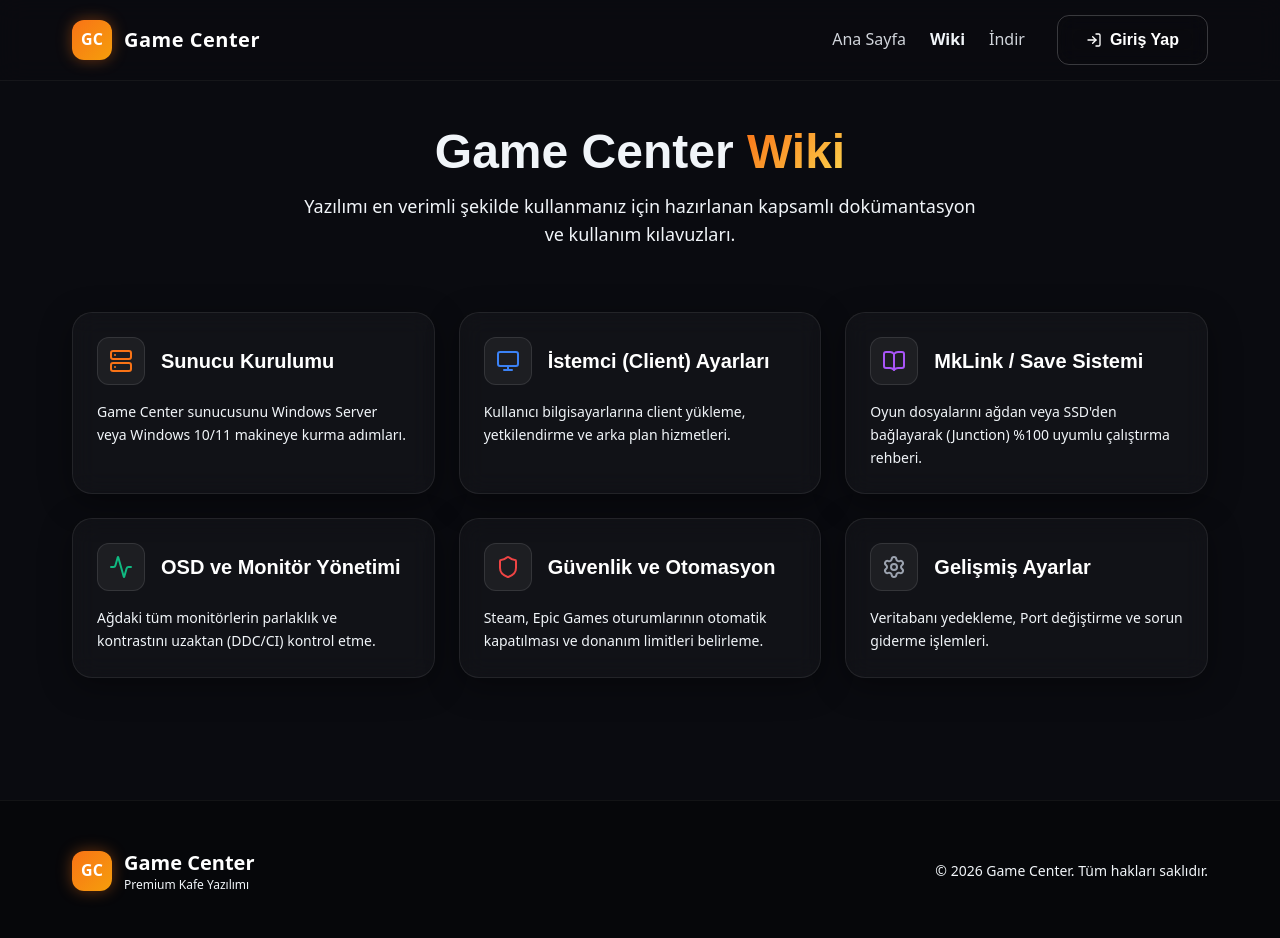
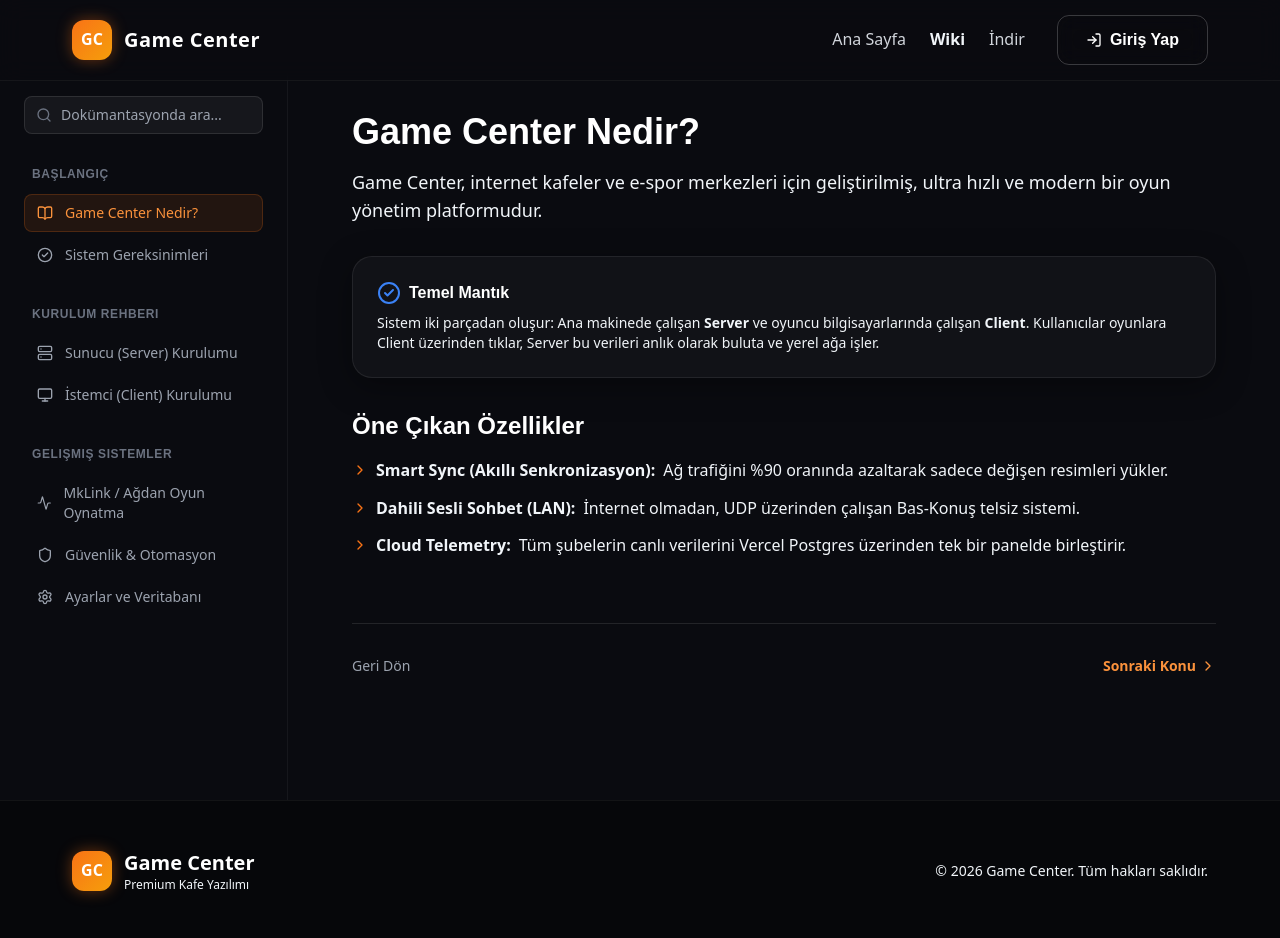
Before and after one commit to rcpdkc/gamecenter-website, a React (Vite) app: page /wiki in a window 1280 px wide. Shown: the top 938 px of the page. Built offline with nearby package versions, Linux system fonts and the light colour scheme.

Commit message:
feat: Redesign Wiki page to professional GitBook layout

```diff
--- a/src/pages/Wiki.jsx
+++ b/src/pages/Wiki.jsx
@@ -1,49 +1,239 @@
-import { BookOpen, Server, Monitor, Shield, Settings, Activity } from 'lucide-react';
+import React, { useState } from 'react';
+import { BookOpen, Server, Monitor, Shield, Settings, Activity, Search, ChevronRight, Menu, Terminal, AlertTriangle, CheckCircle2 } from 'lucide-react';
+
+// --- WIKI CONTENT DATA ---
+const WIKI_STRUCTURE = [
+  {
+    section: "Başlangıç",
+    items: [
+      { id: "intro", title: "Game Center Nedir?", icon: <BookOpen size={16} /> },
+      { id: "requirements", title: "Sistem Gereksinimleri", icon: <CheckCircle2 size={16} /> },
+    ]
+  },
+  {
+    section: "Kurulum Rehberi",
+    items: [
+      { id: "server-setup", title: "Sunucu (Server) Kurulumu", icon: <Server size={16} /> },
+      { id: "client-setup", title: "İstemci (Client) Kurulumu", icon: <Monitor size={16} /> },
+    ]
+  },
+  {
+    section: "Gelişmiş Sistemler",
+    items: [
+      { id: "mklink", title: "MkLink / Ağdan Oyun Oynatma", icon: <Activity size={16} /> },
+      { id: "security", title: "Güvenlik & Otomasyon", icon: <Shield size={16} /> },
+      { id: "config", title: "Ayarlar ve Veritabanı", icon: <Settings size={16} /> },
+    ]
+  }
+];
+
+const WIKI_ARTICLES = {
+  "intro": (
+    <div className="animate-fade-in-up">
+      <h1 className="text-4xl font-bold text-white mb-4">Game Center Nedir?</h1>
+      <p className="text-lg text-muted mb-8">
+        Game Center, internet kafeler ve e-spor merkezleri için geliştirilmiş, ultra hızlı ve modern bir oyun yönetim platformudur.
+      </p>
+
+      <div className="glass-panel p-6 mb-8 border-l-4 border-l-blue-500">
+        <h3 className="text-white font-bold mb-2 flex items-center gap-2"><CheckCircle2 className="text-blue-500" /> Temel Mantık</h3>
+        <p className="text-muted text-sm">
+          Sistem iki parçadan oluşur: Ana makinede çalışan <strong>Server</strong> ve oyuncu bilgisayarlarında çalışan <strong>Client</strong>.
+          Kullanıcılar oyunlara Client üzerinden tıklar, Server bu verileri anlık olarak buluta ve yerel ağa işler.
+        </p>
+      </div>
+
+      <h2 className="text-2xl font-bold text-white mb-4 mt-8">Öne Çıkan Özellikler</h2>
+      <ul className="list-none space-y-3 text-muted">
+        <li className="flex items-start gap-2"><ChevronRight className="text-orange-500 shrink-0 mt-1" size={16} /> <strong>Smart Sync (Akıllı Senkronizasyon):</strong> Ağ trafiğini %90 oranında azaltarak sadece değişen resimleri yükler.</li>
+        <li className="flex items-start gap-2"><ChevronRight className="text-orange-500 shrink-0 mt-1" size={16} /> <strong>Dahili Sesli Sohbet (LAN):</strong> İnternet olmadan, UDP üzerinden çalışan Bas-Konuş telsiz sistemi.</li>
+        <li className="flex items-start gap-2"><ChevronRight className="text-orange-500 shrink-0 mt-1" size={16} /> <strong>Cloud Telemetry:</strong> Tüm şubelerin canlı verilerini Vercel Postgres üzerinden tek bir panelde birleştirir.</li>
+      </ul>
+    </div>
+  ),
+  "requirements": (
+    <div className="animate-fade-in-up">
+      <h1 className="text-4xl font-bold text-white mb-4">Sistem Gereksinimleri</h1>
+      <p className="text-lg text-muted mb-8">Uygulamanın sorunsuz çalışması için hem Server hem de Client makinelerin belirli donanım seviyesinde olması gerekir.</p>
+
+      <div className="grid grid-cols-1 md:grid-cols-2 gap-6 mb-8">
+        <div className="glass-panel p-6">
+          <h3 className="text-xl font-bold text-white mb-4 border-b border-white/10 pb-2">Sunucu (Server)</h3>
+          <ul className="space-y-2 text-muted text-sm">
+            <li><strong>İşletim Sistemi:</strong> Windows 10/11 veya Windows Server 2019+</li>
+            <li><strong>İşlemci:</strong> Minimum 4 Çekirdek (Intel i5 / Ryzen 5)</li>
+            <li><strong>RAM:</strong> 16 GB veya üzeri (Önbellekleme için)</li>
+            <li><strong>Ağ:</strong> 1 Gbps veya 10 Gbps Yerel Ağ Bağlantısı</li>
+          </ul>
+        </div>
+        <div className="glass-panel p-6">
+          <h3 className="text-xl font-bold text-white mb-4 border-b border-white/10 pb-2">İstemci (Client)</h3>
+          <ul className="space-y-2 text-muted text-sm">
+            <li><strong>İşletim Sistemi:</strong> Windows 10/11 (64-bit)</li>
+            <li><strong>İşlemci:</strong> Çift Çekirdekli herhangi bir CPU</li>
+            <li><strong>RAM:</strong> 4 GB RAM (Uygulama ortalama 50MB kullanır)</li>
+            <li><strong>Ağ:</strong> 1 Gbps Yerel Ağ Bağlantısı</li>
+          </ul>
+        </div>
+      </div>
+
+      <div className="bg-orange-500/10 border border-orange-500/30 p-4 rounded-lg flex items-start gap-3">
+        <AlertTriangle className="text-orange-500 shrink-0 mt-1" size={20} />
+        <div>
+          <h4 className="text-orange-400 font-bold mb-1">Güvenlik Duvarı Uyarısı</h4>
+          <p className="text-orange-400/80 text-sm">Sunucu kurulumu sırasında Windows Güvenlik Duvarı'ndan (Firewall) TCP 5000 ve UDP 5001 portlarına izin verdiğinizden emin olun.</p>
+        </div>
+      </div>
+    </div>
+  ),
+  "server-setup": (
+    <div className="animate-fade-in-up">
+      <h1 className="text-4xl font-bold text-white mb-4">Sunucu Kurulumu</h1>
+      <p className="text-lg text-muted mb-8">Game Center'ın kalbi olan Sunucu (Server) yazılımının ana makineye kurulması.</p>
+
+      <h2 className="text-2xl font-bold text-white mb-4 mt-8">1. Setup Dosyasını İndirin</h2>
+      <p className="text-muted mb-4">Download sayfasından "Server Installer" paketini indirin. Inno Setup ile hazırlanan bu paket tüm bağımlılıkları içerir.</p>
+
+      <h2 className="text-2xl font-bold text-white mb-4 mt-8">2. Kurulumu Başlatın</h2>
+      <div className="bg-[#050608] border border-white/10 rounded-lg p-4 font-mono text-sm text-green-400 mb-6">
+        <div className="flex items-center gap-2 mb-2 text-gray-500 border-b border-white/10 pb-2">
+          <Terminal size={14} /> Terminal
+        </div>
+        <p>1. GameCenter_Setup_v1.0.exe'yi Yönetici Olarak Çalıştırın</p>
+        <p>2. Kurulum dizinini seçin (Önerilen: D:\GameCenter_Server)</p>
+        <p>3. Kurulum bitince "Veritabanını Başlat" tikini işaretleyin.</p>
+      </div>
+
+      <div className="glass-panel p-6 border-l-4 border-l-emerald-500">
+         <h3 className="text-emerald-400 font-bold mb-2">Kurulum Sonrası İlk Çalıştırma</h3>
+         <p className="text-muted text-sm">Sunucu ilk açıldığında `gameserver.db` SQLite veritabanını otomatik oluşturur ve "admin" kullanıcısını tanımlar. Varsayılan şifre: <strong>admin</strong></p>
+      </div>
+    </div>
+  ),
+  "mklink": (
+    <div className="animate-fade-in-up">
+      <h1 className="text-4xl font-bold text-white mb-4">MkLink Sistemi (Smart Junction)</h1>
+      <p className="text-lg text-muted mb-8">Ağ üzerindeki oyun dosyalarını, sanki kullanıcının C:\ diski içindeymiş gibi gösteren sihirli otomasyon.</p>
+
+      <p className="text-muted mb-6">
+        Özellikle Riot Games, Epic Games ve Save dosyaları C:\Users\AppData gibi spesifik dizinlerde çalışmaya programlanmıştır. Game Center, oyuna girilmeden saniyeler önce ağdaki bir klasörü veya DeepFreeze kurulu diski MkLink (Junction) ile yerel diske bağlar.
+      </p>
+
+      <h2 className="text-2xl font-bold text-white mb-4 mt-8">Örnek MkLink Kullanımı</h2>
+      <div className="bg-[#050608] border border-white/10 rounded-lg overflow-hidden mb-6">
+         <div className="bg-white/5 px-4 py-2 text-xs font-bold text-gray-400 border-b border-white/10">KOMUT SATIRI MANTIĞI</div>
+         <div className="p-4 font-mono text-sm text-blue-400">
+           <span className="text-gray-500"># Arka planda Client şu komutu çalıştırır:</span><br/>
+           mklink /J "C:\Users\Player\AppData\Local\Riot Games" "\\192.168.1.100\Oyunlar\Riot_AppData"
+         </div>
+      </div>
+
+      <p className="text-muted mb-4">
+        Server üzerinden "Eklentiler" menüsüne girip <strong>MkLink</strong> profillerini yönetebilir ve oyunlara özel şablonlar atayabilirsiniz.
+      </p>
+    </div>
+  )
+};
+
+// Fallback for empty ones
+const getArticle = (id) => WIKI_ARTICLES[id] || (
+  <div className="animate-fade-in-up">
+    <h1 className="text-4xl font-bold text-white mb-4">İçerik Hazırlanıyor</h1>
+    <p className="text-muted">Bu dokümantasyon sayfası henüz yazılmadı. Lütfen daha sonra tekrar kontrol edin.</p>
+  </div>
+);
+
 
 const Wiki = () => {
-  const categories = [
-    { icon: <Server className="text-orange-500" />, title: "Sunucu Kurulumu", desc: "Game Center sunucusunu Windows Server veya Windows 10/11 makineye kurma adımları." },
-    { icon: <Monitor className="text-blue-500" />, title: "İstemci (Client) Ayarları", desc: "Kullanıcı bilgisayarlarına client yükleme, yetkilendirme ve arka plan hizmetleri." },
-    { icon: <BookOpen className="text-purple-500" />, title: "MkLink / Save Sistemi", desc: "Oyun dosyalarını ağdan veya SSD'den bağlayarak (Junction) %100 uyumlu çalıştırma rehberi." },
-    { icon: <Activity className="text-emerald-500" />, title: "OSD ve Monitör Yönetimi", desc: "Ağdaki tüm monitörlerin parlaklık ve kontrastını uzaktan (DDC/CI) kontrol etme." },
-    { icon: <Shield className="text-red-500" />, title: "Güvenlik ve Otomasyon", desc: "Steam, Epic Games oturumlarının otomatik kapatılması ve donanım limitleri belirleme." },
-    { icon: <Settings className="text-gray-400" />, title: "Gelişmiş Ayarlar", desc: "Veritabanı yedekleme, Port değiştirme ve sorun giderme işlemleri." }
-  ];
+  const [activeArticle, setActiveArticle] = useState("intro");
+  const [mobileMenuOpen, setMobileMenuOpen] = useState(false);
 
   return (
-    <div className="pt-32 pb-20 min-h-screen">
-      <div className="container">
+    <div className="min-h-screen pt-[72px] flex relative bg-bg-primary">
 
-        <div className="text-center mb-16 animate-fade-in-up">
-          <h1 className="text-4xl md:text-5xl font-bold mb-4">
-            Game Center <span className="text-accent-gradient">Wiki</span>
-          </h1>
-          <p className="text-lg text-muted max-w-2xl mx-auto">
-            Yazılımı en verimli şekilde kullanmanız için hazırlanan kapsamlı dokümantasyon ve kullanım kılavuzları.
-          </p>
+      {/* MOBILE HEADER (Only visible on small screens) */}
+      <div className="md:hidden fixed top-[72px] left-0 right-0 z-30 bg-[#12141d] border-b border-white/5 p-4 flex items-center justify-between">
+        <span className="text-white font-bold flex items-center gap-2">
+          <BookOpen className="text-orange-500" size={18} /> Dokümantasyon Menüsü
+        </span>
+        <button onClick={() => setMobileMenuOpen(!mobileMenuOpen)} className="text-white/70 hover:text-white">
+          <Menu size={24} />
+        </button>
+      </div>
+
+      {/* SIDEBAR */}
+      <aside className={`
+        fixed md:sticky top-[72px] md:top-[72px] left-0 h-[calc(100vh-72px)]
+        w-72 bg-[#0a0b10] border-r border-white/5 p-6 overflow-y-auto
+        transition-transform duration-300 z-40
+        ${mobileMenuOpen ? 'translate-x-0' : '-translate-x-full md:translate-x-0'}
+      `}>
+
+        <div className="relative mb-8 mt-12 md:mt-0">
+          <Search className="absolute left-3 top-1/2 -translate-y-1/2 text-gray-500" size={16} />
+          <input
+            type="text"
+            placeholder="Dokümantasyonda ara..."
+            className="w-full bg-white/5 border border-white/10 rounded-lg py-2 pl-9 pr-4 text-sm text-white focus:outline-none focus:border-orange-500/50 transition-colors"
+          />
         </div>
 
-        <div className="grid grid-cols-1 md:grid-cols-2 lg:grid-cols-3 gap-6">
-          {categories.map((cat, i) => (
-            <div
-              key={i}
-              className="glass-panel p-6 hover:cursor-pointer group animate-fade-in-up"
-              style={{ animationDelay: `${0.1 * i}s` }}
-            >
-              <div className="flex items-center gap-4 mb-4">
-                <div className="w-12 h-12 rounded-xl bg-white/5 flex items-center justify-center border border-white/10 group-hover:border-orange-500/30 transition-all">
-                  {cat.icon}
-                </div>
-                <h3 className="text-xl font-bold text-white group-hover:text-orange-400 transition-colors">{cat.title}</h3>
-              </div>
-              <p className="text-muted text-sm leading-relaxed">
-                {cat.desc}
-              </p>
+        <nav>
+          {WIKI_STRUCTURE.map((section, idx) => (
+            <div key={idx} className="mb-8">
+              <h4 className="text-xs font-bold text-gray-500 uppercase tracking-wider mb-3 px-2">
+                {section.section}
+              </h4>
+              <ul className="space-y-1">
+                {section.items.map((item) => (
+                  <li key={item.id}>
+                    <button
+                      onClick={() => {
+                        setActiveArticle(item.id);
+                        setMobileMenuOpen(false);
+                      }}
+                      className={`
+                        w-full flex items-center gap-3 px-3 py-2 rounded-lg text-sm font-medium transition-all text-left
+                        ${activeArticle === item.id
+                          ? 'bg-orange-500/10 text-orange-400 border border-orange-500/20'
+                          : 'text-gray-400 hover:text-white hover:bg-white/5 border border-transparent'}
+                      `}
+                    >
+                      {item.icon} {item.title}
+                    </button>
+                  </li>
+                ))}
+              </ul>
             </div>
           ))}
+        </nav>
+      </aside>
+
+      {/* OVERLAY FOR MOBILE */}
+      {mobileMenuOpen && (
+        <div
+          className="fixed inset-0 bg-black/60 z-30 md:hidden"
+          onClick={() => setMobileMenuOpen(false)}
+        />
+      )}
+
+      {/* MAIN CONTENT AREA */}
+      <main className="flex-1 overflow-x-hidden pt-20 md:pt-10 px-6 md:px-16 pb-20 relative">
+        <div className="max-w-4xl mx-auto">
+          {getArticle(activeArticle)}
+
+          {/* Bottom Navigation (Next/Prev placeholders) */}
+          <div className="mt-16 pt-8 border-t border-white/10 flex justify-between">
+            <button className="text-gray-400 hover:text-white text-sm flex items-center gap-1 transition-colors">
+              Geri Dön
+            </button>
+            <button className="text-orange-400 hover:text-orange-300 text-sm font-bold flex items-center gap-1 transition-colors">
+              Sonraki Konu <ChevronRight size={16} />
+            </button>
+          </div>
         </div>
+      </main>
 
-      </div>
     </div>
   );
 };
```
